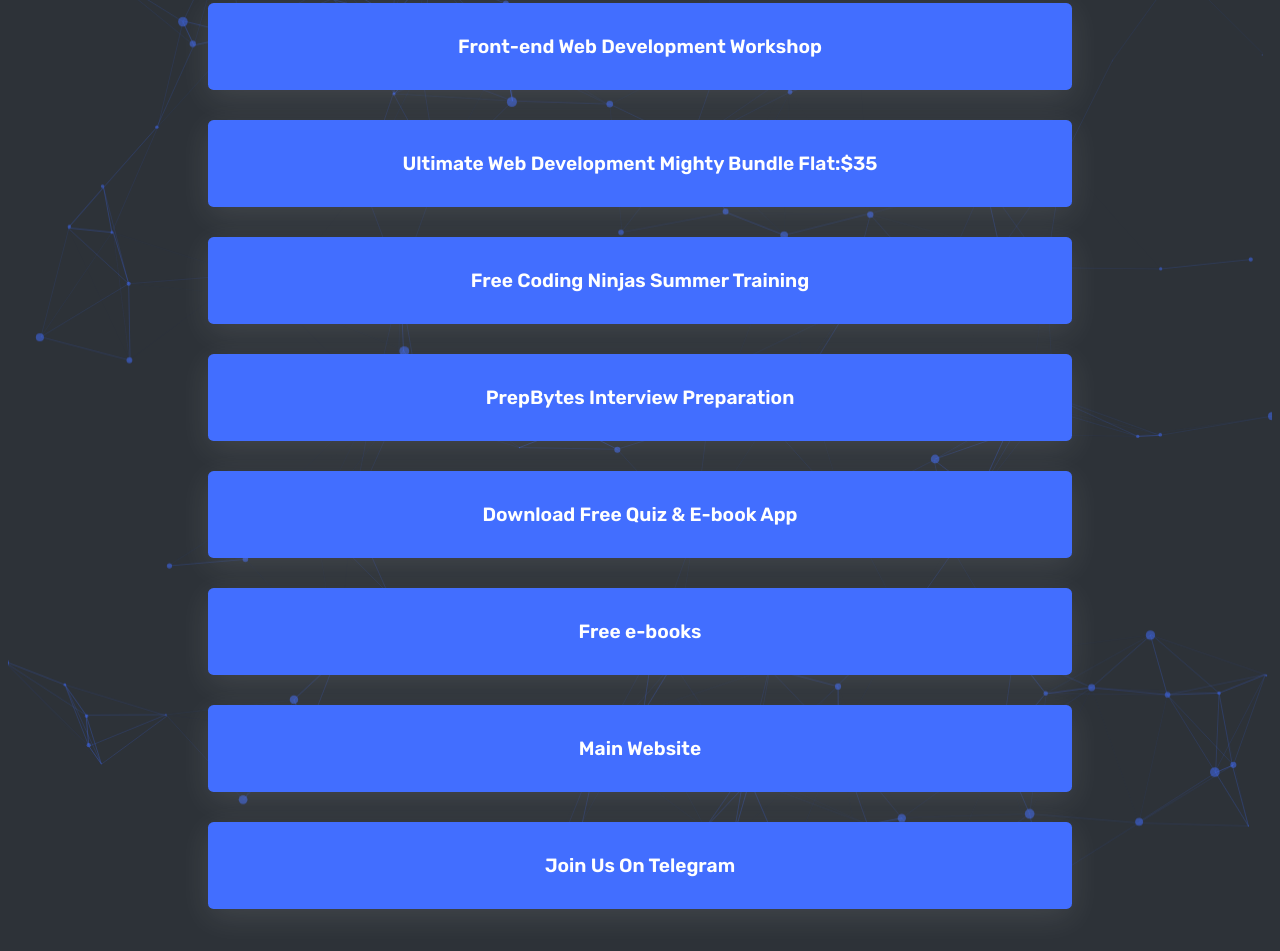
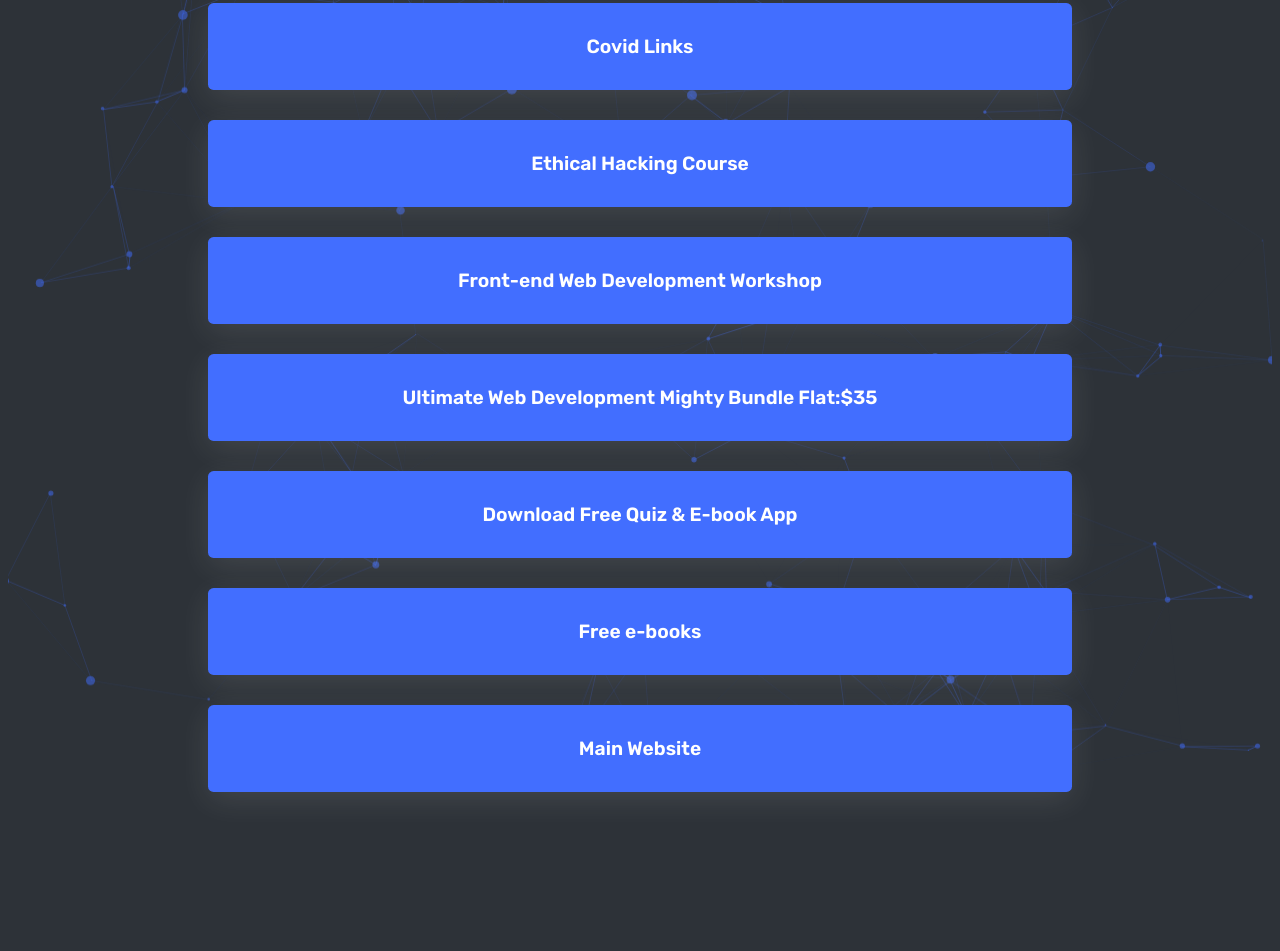
Before and after one commit to jineshnagori/links.betaprogrammer.ml, a plain HTML site: page index.html in a window 1280 px wide. Shown: the part 379-1330 px from the top of the page. After the commit the page ends 1229 px from the top, so only its background shows below. Drawn offline with Linux system fonts and the light colour scheme.

Commit message:
news links added

```diff
--- a/index.html
+++ b/index.html
@@ -31,6 +31,16 @@
     </header>
     <div id="particles-js">
       <main id="container">
+        <a href="https://covid19-twitter.in/">
+          <div class="links-container aos-init aos-animate" data-aos="zoom-in">
+            <span class="links-head">Covid Links</span>
+          </div>
+        </a>
+        <a href="https://pages.razorpay.com/learnhackingcourse">
+          <div class="links-container aos-init aos-animate" data-aos="zoom-in">
+            <span class="links-head">Ethical Hacking Course</span>
+          </div>
+        </a>
         <a href="https://www.htmlhints.com/workshop?utm_source=betaProgrammer">
           <div class="links-container aos-init aos-animate" data-aos="zoom-in">
             <span class="links-head">Front-end Web Development Workshop</span>
@@ -39,16 +49,6 @@
         <a href="https://bit.ly/2QoYefZ">
           <div class="links-container aos-init aos-animate" data-aos="zoom-in">
             <span class="links-head">Ultimate Web Development Mighty Bundle Flat:$35</span>
-          </div>
-        </a>
-        <a href="https://bit.ly/CNScholarship44">
-          <div class="links-container aos-init aos-animate" data-aos="zoom-in">
-            <span class="links-head">Free Coding Ninjas Summer Training</span>
-          </div>
-        </a>
-        <a href="https://bit.ly/3naOcv2">
-          <div class="links-container aos-init aos-animate" data-aos="zoom-in">
-            <span class="links-head">PrepBytes Interview Preparation</span>
           </div>
         </a>
         <a href="https://bit.ly/3alnJ8S">
@@ -66,11 +66,6 @@
             <span class="links-head">Main Website</span>
           </div>
         </a>
-        <a href="http://telegram.betaprogrammer.ml">
-          <div class="links-container aos-init aos-animate" data-aos="zoom-in">
-            <span class="links-head">Join Us On Telegram</span>
-          </div>
-        </a>
       </main>
     </div>
     <script src="assets/js/particles.min.js"></script>
```
